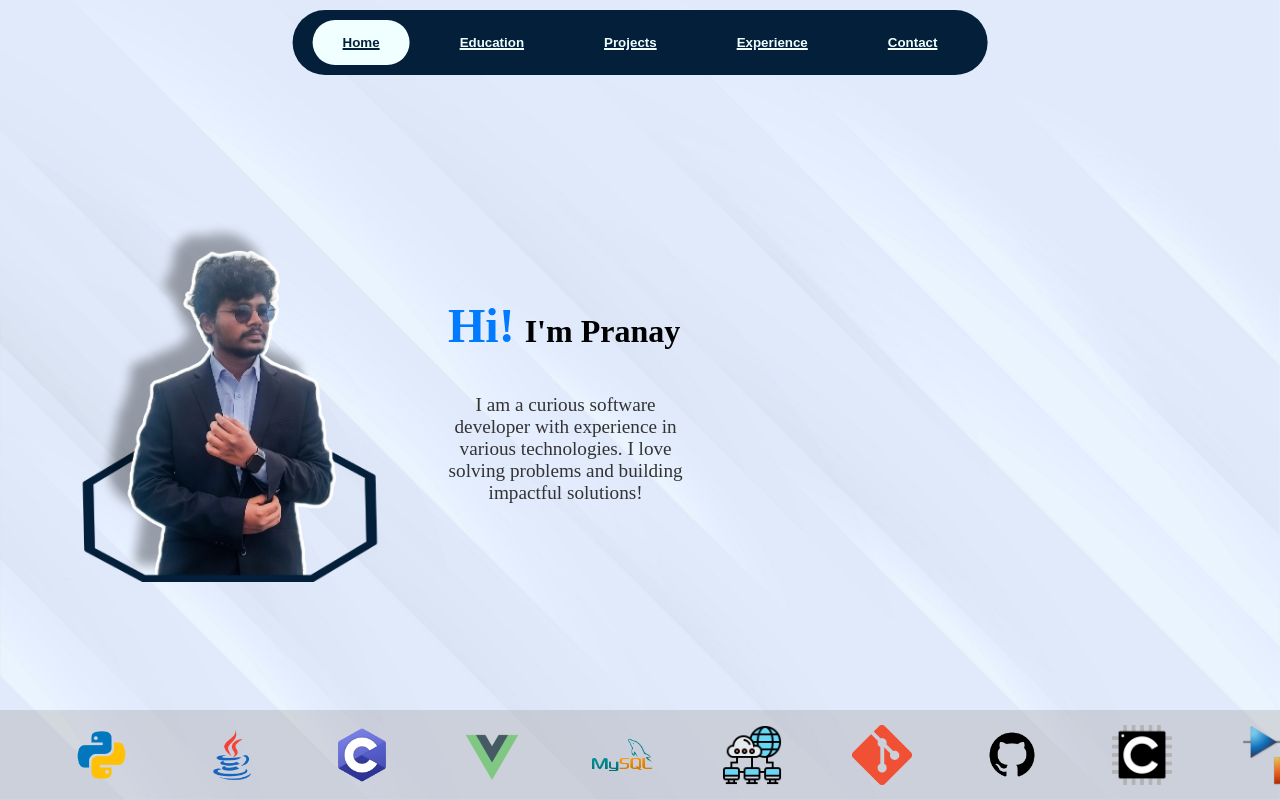
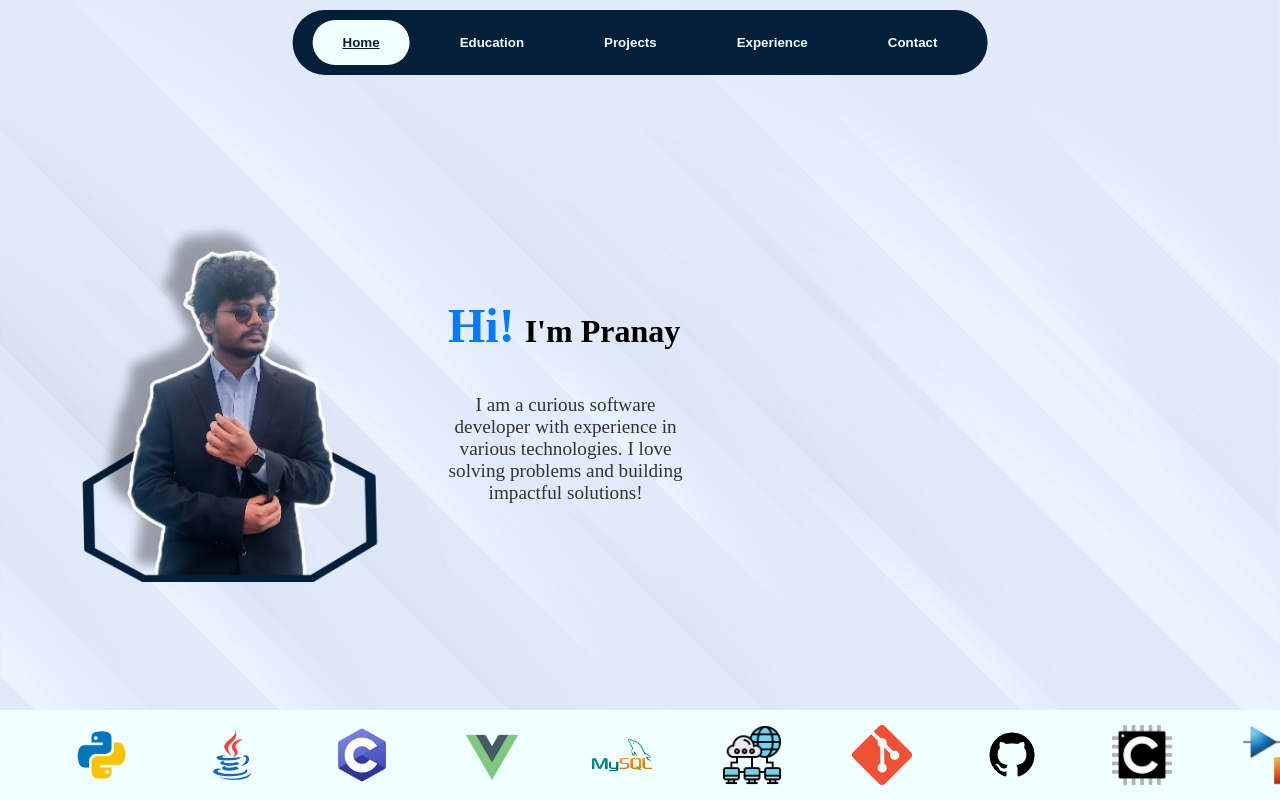
Before and after one commit to pkinnera07/Pranay-Resume-Portfolio, a Vue app: page / in a window 1280 px wide. Built offline with nearby package versions, Linux system fonts and the light colour scheme.

Commit message:
styling changes for header

```diff
--- a/src/App.vue
+++ b/src/App.vue
@@ -152,7 +152,6 @@ button {
   cursor: pointer;
   font-weight: bold;
   background-color: transparent;
-  text-decoration: underline;
   text-decoration-thickness: 2px;
   color:azure;
   transition: background-color 0.3s, color 0.3s, border-bottom 0.3s;
@@ -168,6 +167,7 @@ button:hover {
 button.active {
   background-color: azure;
   color: rgba(3, 31, 58, 1);
+  text-decoration: underline;
 }
 
 /* Main content styling */
--- a/src/components/SkillsHive.vue
+++ b/src/components/SkillsHive.vue
@@ -101,7 +101,7 @@ export default {
 .skills-hive-container {
   width: 100%; /* Take up full available width */
   display: flex;
-  background-color: rgba(119, 108, 96, 0.2);
+  background-color:azure;
   justify-content: center;
   align-items: center;
   margin-top: 20px;
```
Also changed, not shown: 7 other files (tests, documents, lock files or other folders).
